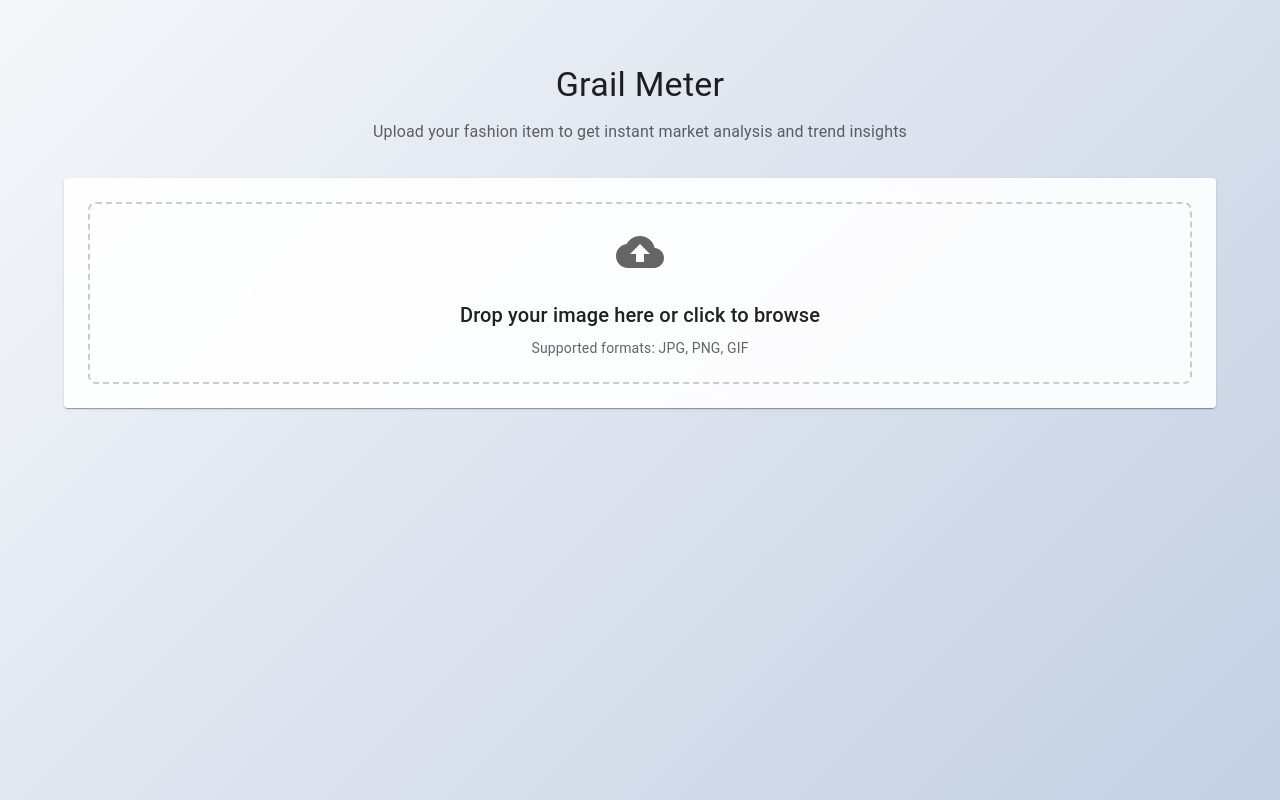
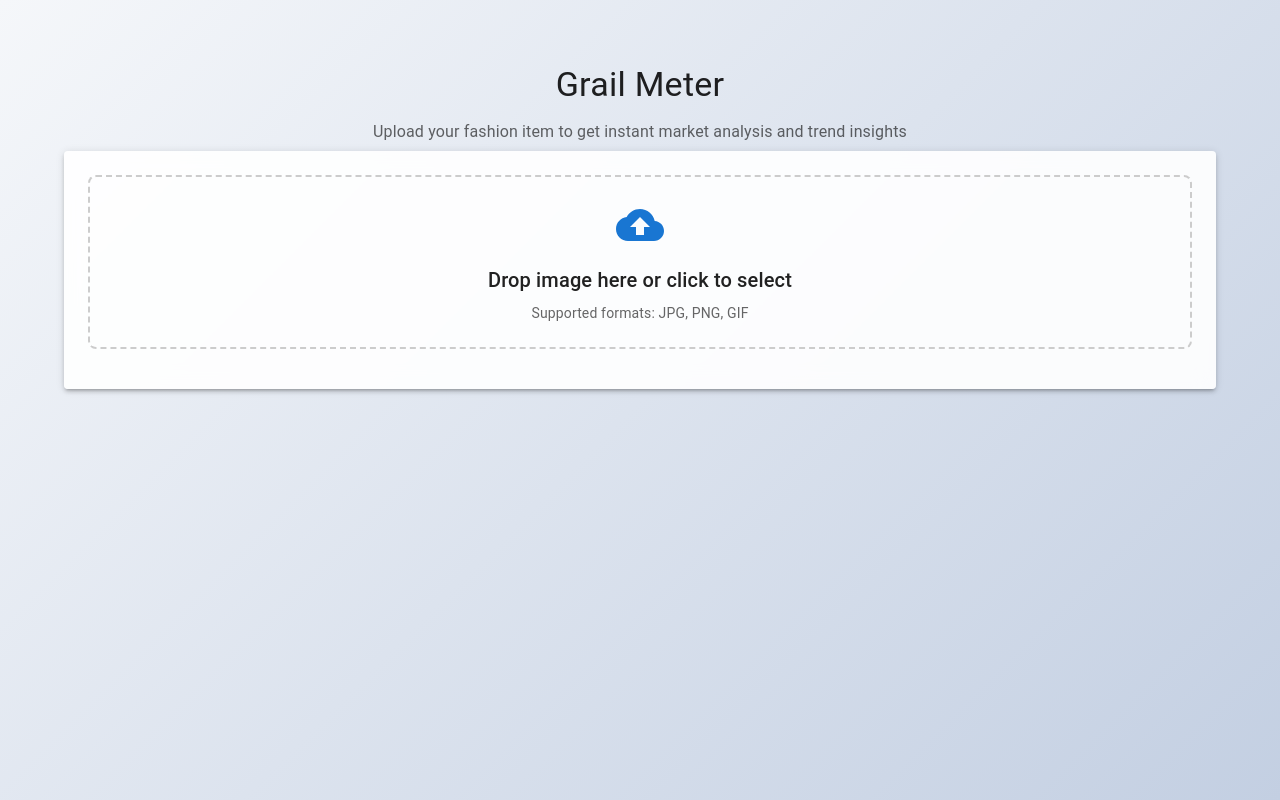
Before and after one commit to fusinbones/grail-meter, a React (Vite) app in the folder frontend/: page / in a window 1280 px wide. Built offline with nearby package versions, Linux system fonts and the light colour scheme.

Commit message:
Restore previous UI styling while maintaining correct data structure

```diff
--- a/frontend/src/App.jsx
+++ b/frontend/src/App.jsx
@@ -297,51 +297,55 @@ const App = () => {
   };
 
   return (
-    <Container maxWidth="lg" sx={{ py: 4 }}>
-      <Box sx={{ mb: 4 }}>
-        <Typography variant="h4" gutterBottom align="center">
+    <Container maxWidth="lg">
+      <Box sx={{ my: 4 }}>
+        <Typography variant="h4" component="h1" gutterBottom align="center">
           Grail Meter
         </Typography>
-        <Typography variant="subtitle1" align="center" color="textSecondary" paragraph>
+        <Typography variant="subtitle1" align="center" color="textSecondary" gutterBottom>
           Upload your fashion item to get instant market analysis and trend insights
         </Typography>
-      </Box>
 
-      <Box>
-        {/* File Upload Section */}
-        <GlassPaper>
-          <input
-            type="file"
-            accept="image/*"
-            onChange={handleImageUpload}
-            style={{ display: 'none' }}
-            ref={fileInputRef}
-          />
+        <Paper
+          elevation={3}
+          sx={{
+            p: 3,
+            backgroundColor: 'rgba(255, 255, 255, 0.9)',
+            backdropFilter: 'blur(10px)'
+          }}
+          onDrop={handleDrop}
+          onDragOver={handleDragOver}
+        >
           <Box
             sx={{
               border: '2px dashed #ccc',
               borderRadius: 2,
               p: 3,
               textAlign: 'center',
+              mb: 2,
               cursor: 'pointer',
               '&:hover': {
-                borderColor: 'primary.main',
-                bgcolor: 'rgba(0,0,0,0.01)'
+                borderColor: '#666'
               }
             }}
-            onClick={() => fileInputRef.current.click()}
-            onDrop={handleDrop}
-            onDragOver={handleDragOver}
+            onClick={() => fileInputRef.current?.click()}
           >
-            <CloudUploadIcon sx={{ fontSize: 48, color: 'text.secondary', mb: 2 }} />
+            <input
+              type="file"
+              accept="image/*"
+              onChange={handleImageUpload}
+              style={{ display: 'none' }}
+              ref={fileInputRef}
+            />
+            <CloudUploadIcon sx={{ fontSize: 48, color: 'primary.main', mb: 1 }} />
             <Typography variant="h6" gutterBottom>
-              Drop your image here or click to browse
+              Drop image here or click to select
             </Typography>
             <Typography variant="body2" color="textSecondary">
               Supported formats: JPG, PNG, GIF
             </Typography>
           </Box>
-        </GlassPaper>
+        </Paper>
 
         {/* Loading State */}
         {loading && (
@@ -360,15 +364,18 @@ const App = () => {
         {/* Analysis Results */}
         {analysisResult && (
           <Box sx={{ mt: 4 }}>
-            <Paper elevation={2} sx={{ p: 3, mb: 3 }}>
-              <Grid container spacing={4}>
+            <Typography variant="h5" gutterBottom align="center">Analysis Results</Typography>
+
+            {/* Image Preview and Item Details */}
+            <Paper elevation={3} sx={{ p: 3, mb: 3 }}>
+              <Grid container spacing={3}>
                 {/* Image Preview */}
                 <Grid item xs={12} md={6}>
                   <Box
                     sx={{
                       width: '100%',
-                      height: 300,
-                      borderRadius: 1,
+                      height: 400,
+                      borderRadius: 2,
                       overflow: 'hidden',
                       display: 'flex',
                       justifyContent: 'center',
@@ -396,20 +403,32 @@ const App = () => {
                   <List>
                     <ListItem>
                       <ListItemText
-                        primary="Brand"
-                        secondary={analysisResult.brand || 'Unknown'}
+                        primary={
+                          <Typography variant="subtitle1" sx={{ fontWeight: 500 }}>Brand</Typography>
+                        }
+                        secondary={
+                          <Typography variant="body1" sx={{ mt: 0.5 }}>{analysisResult.brand || 'Unknown'}</Typography>
+                        }
                       />
                     </ListItem>
                     <ListItem>
                       <ListItemText
-                        primary="Category"
-                        secondary={analysisResult.category || 'Unknown'}
+                        primary={
+                          <Typography variant="subtitle1" sx={{ fontWeight: 500 }}>Category</Typography>
+                        }
+                        secondary={
+                          <Typography variant="body1" sx={{ mt: 0.5 }}>{analysisResult.category || 'Unknown'}</Typography>
+                        }
                       />
                     </ListItem>
                     <ListItem>
                       <ListItemText
-                        primary="Condition"
-                        secondary={`${analysisResult.condition}/10`}
+                        primary={
+                          <Typography variant="subtitle1" sx={{ fontWeight: 500 }}>Condition</Typography>
+                        }
+                        secondary={
+                          <Typography variant="body1" sx={{ mt: 0.5 }}>{analysisResult.condition}/10</Typography>
+                        }
                       />
                     </ListItem>
                   </List>
@@ -418,7 +437,7 @@ const App = () => {
             </Paper>
 
             {/* SEO Keywords */}
-            <Paper elevation={2} sx={{ p: 2 }}>
+            <Paper elevation={3} sx={{ p: 3 }}>
               <Typography variant="h6" gutterBottom>SEO Keywords</Typography>
               <Box sx={{ display: 'flex', flexWrap: 'wrap', gap: 1 }}>
                 {analysisResult.seo_keywords && analysisResult.seo_keywords.map((keyword, index) => (
@@ -426,7 +445,15 @@ const App = () => {
                     key={index}
                     label={keyword}
                     color={index === 0 ? "primary" : "default"}
-                    variant={index === 0 ? "filled" : "outlined"}
+                    sx={{
+                      fontSize: '1rem',
+                      py: 2.5,
+                      bgcolor: index === 0 ? 'primary.main' : 'rgba(0,0,0,0.08)',
+                      color: index === 0 ? 'white' : 'text.primary',
+                      '&:hover': {
+                        bgcolor: index === 0 ? 'primary.dark' : 'rgba(0,0,0,0.12)'
+                      }
+                    }}
                   />
                 ))}
               </Box>
```
